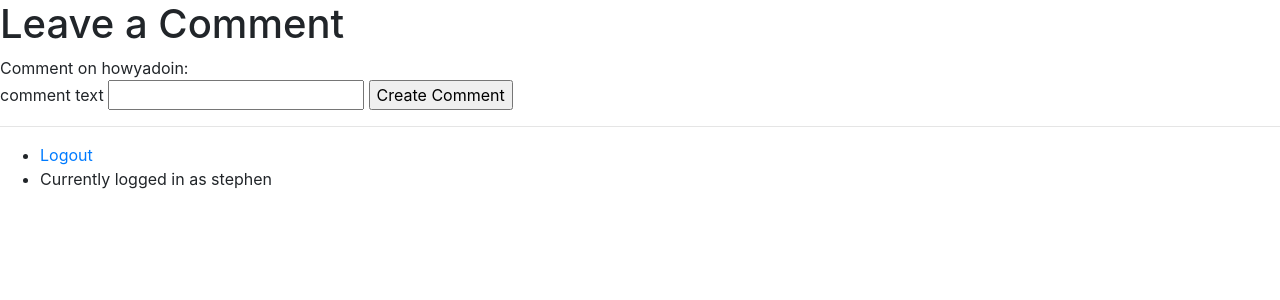
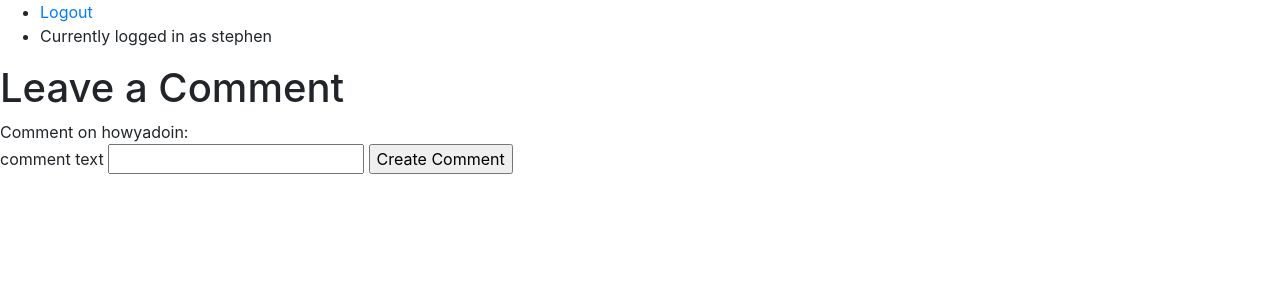
Before and after one commit to rotwatsb/rainbow, a Django app: a page that uses templates/comments/base.html in a window 1280 px wide. Shown: the top 300 px of the page. Run offline with Django 3.2, Linux system fonts and the light colour scheme; a user stored in the database is signed in; data comes from the database, SQL or seed files in the repository; both versions use the stored data as it was after the commit; some libraries are stand-ins or nearby versions.

Commit message:
updated base header tag

```diff
--- a/templates/comments/base.html
+++ b/templates/comments/base.html
@@ -18,11 +18,7 @@
     <![endif]-->
   </head>
   <body>
-    <div>
-      {% block body_block %}{% endblock %}
-    </div>
-    <hr />
-    <div>
+    <div class="page-header">
       <ul>
 	{% if user.is_authenticated %}
 	<li><a href="{% url 'auth_logout' %}?next=/comments/">Logout</a></li>
@@ -33,7 +29,9 @@
 	{% endif %}
       </ul>
     </div>
-
+    <div>
+      {% block body_block %}{% endblock %}
+    </div>
     <!-- jQuery (necessary for Bootstrap's JavaScript plugins) -->
     <script src="https://ajax.googleapis.com/ajax/libs/jquery/1.11.3/jquery.min.js"></script>
     <!-- Include all compiled plugins (below), or include individual files as needed -->
```
Also changed, not shown: db.sqlite3.
